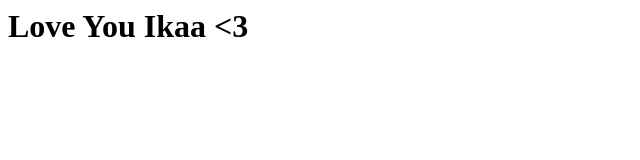
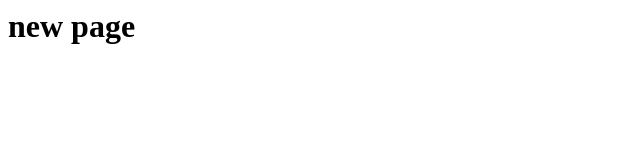
Before and after one commit to gougaki/gougaki.github.io, a plain HTML site: page index.html in a window 1280 px wide. Shown: the whole page, without its empty margins (0-640 px from the left). Drawn offline with Linux system fonts and the light colour scheme.

Commit message:
Update index.html

```diff
--- a/index.html
+++ b/index.html
@@ -1 +1 @@
-<h1>Love You Ikaa <3</h1>
+<h1>new page</h1>
```
